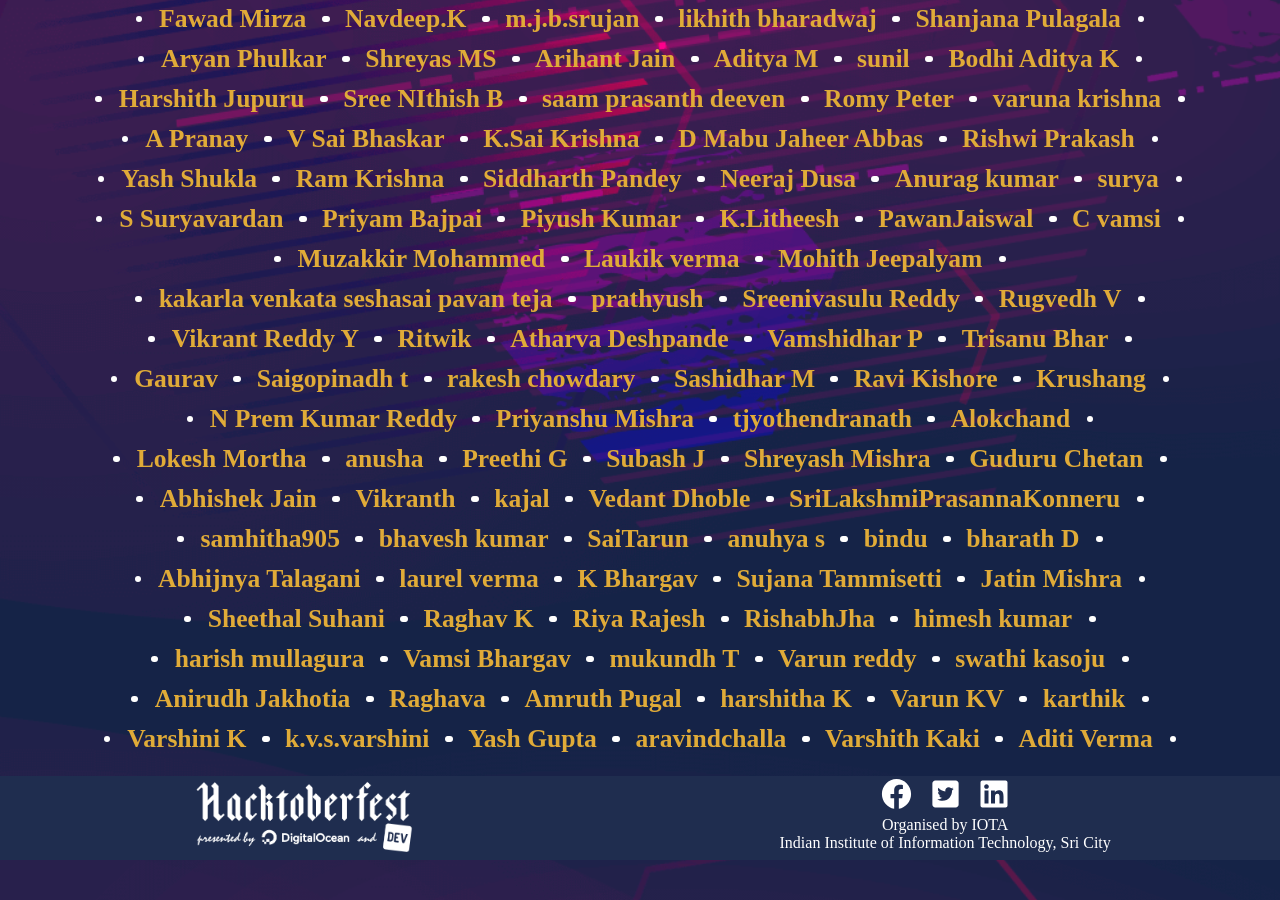
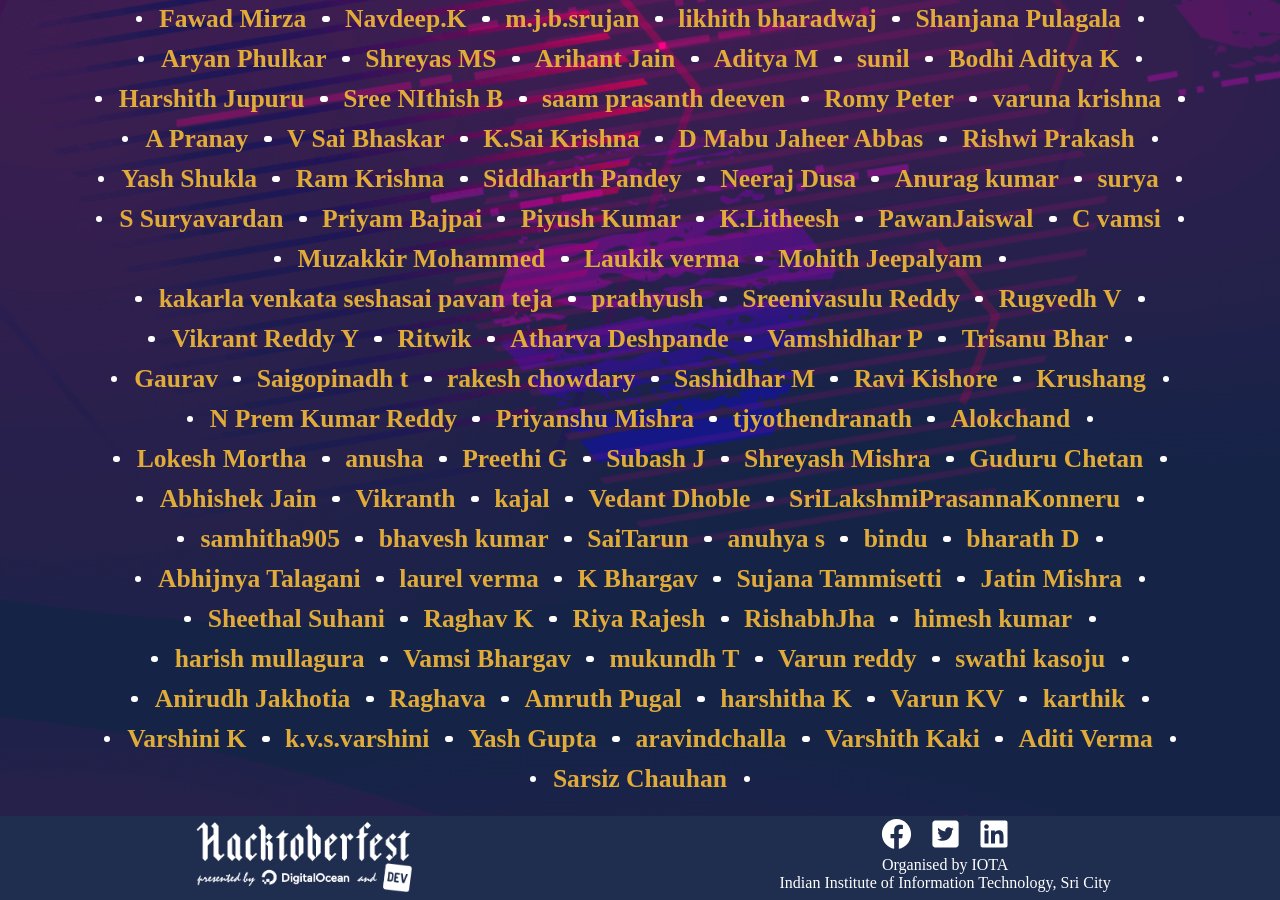
Before and after one commit to Project-Club-IIITS/hacktoberfest2019-participants, a Jekyll site: the page index.html, which Jekyll copies as it is, in a window 1280 px wide and 900 px high, scrolled down 614 px. Built offline with Jekyll 4.4.1, drawn with Linux system fonts in a browser that asks for light colours; some web fonts are replaced.

Commit message:
adding sarsiz

```diff
--- a/index.html
+++ b/index.html
@@ -194,7 +194,7 @@
           <li><a href="https://github.com/aravindchalla">aravindchalla</a></li>
           <li><a  href="https://github.com/varshith-k">Varshith Kaki</a></li>
           <li><a  href="https://github.com/stoic-signs">Aditi Verma</a></li>
-
+	  <li><a  href="https://github.com/sarsiz">Sarsiz Chauhan</a></li>
         </ul>
       </div>
     </div>
```
